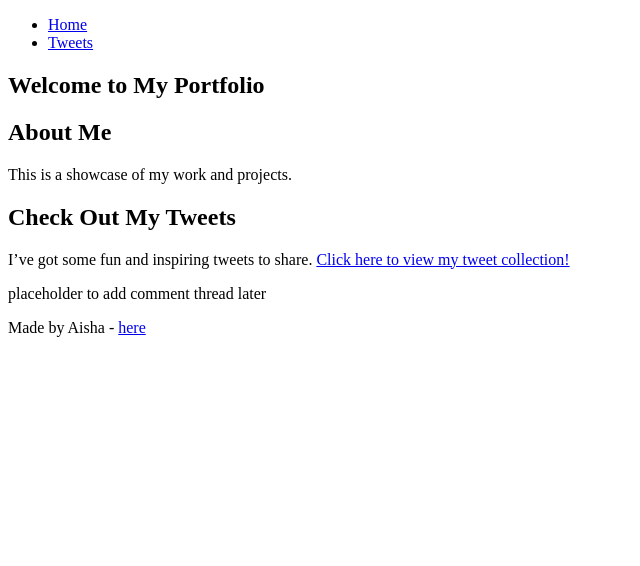
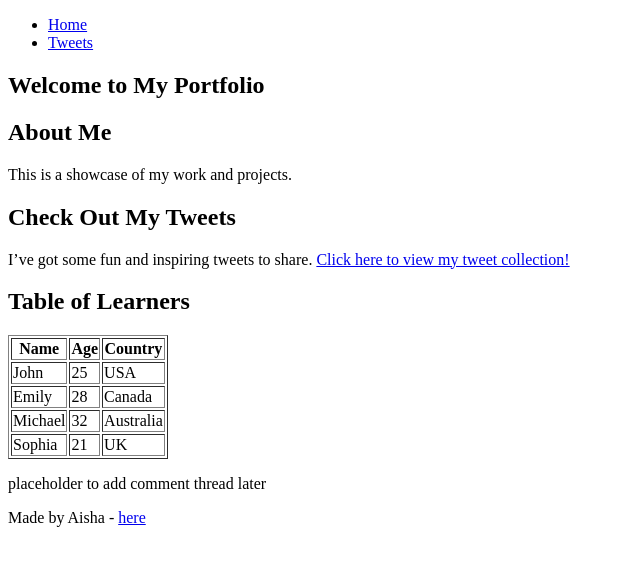
Before and after one commit to milaisha/My_First_Portfolio, a plain HTML site: page index.html in a window 1280 px wide. Shown: the whole page, without its empty margins (0-640 px from the left). Drawn offline with Linux system fonts and the light colour scheme.

Commit message:
add all changes

```diff
--- a/index.html
+++ b/index.html
@@ -24,6 +24,39 @@
                 I’ve got some fun and inspiring tweets to share.
                 <a href="tweets.html">Click here to view my tweet collection!</a>
             </p>
+
+            <h2>Table of Learners</h2>
+            <table border="1">
+                <thead>
+                    <tr>
+                        <th>Name</th>
+                        <th>Age</th>
+                        <th>Country</th>
+                    </tr>
+                </thead>
+                <tbody>
+                    <tr>
+                        <td>John</td>
+                        <td>25</td>
+                        <td>USA</td>
+                    </tr>
+                    <tr>
+                        <td>Emily</td>
+                        <td>28</td>
+                        <td>Canada</td>
+                    </tr>
+                    <tr>
+                        <td>Michael</td>
+                        <td>32</td>
+                        <td>Australia</td>
+                    </tr>
+                    <tr>
+                        <td>Sophia</td>
+                        <td>21</td>
+                        <td>UK</td>
+                    </tr>
+                </tbody>
+            </table>
         </article>
 
         <aside>
```
Also changed, not shown: tweets.html (+2 -2 lines).
